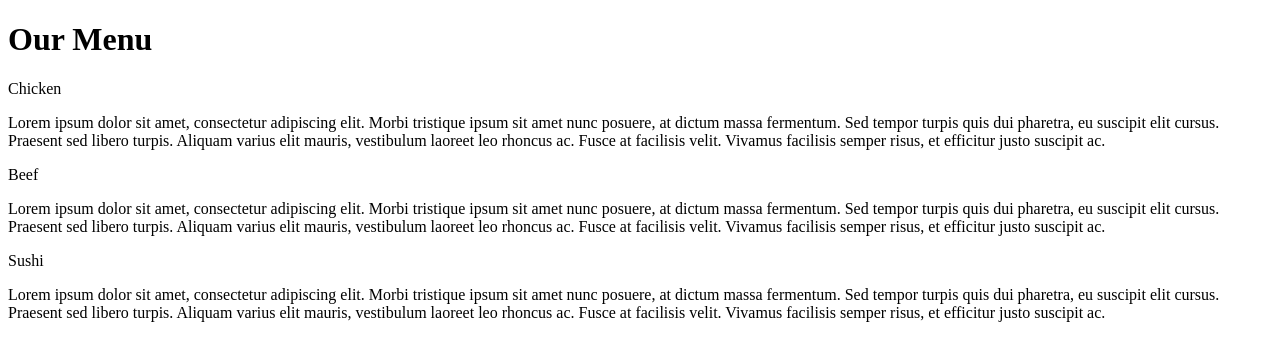
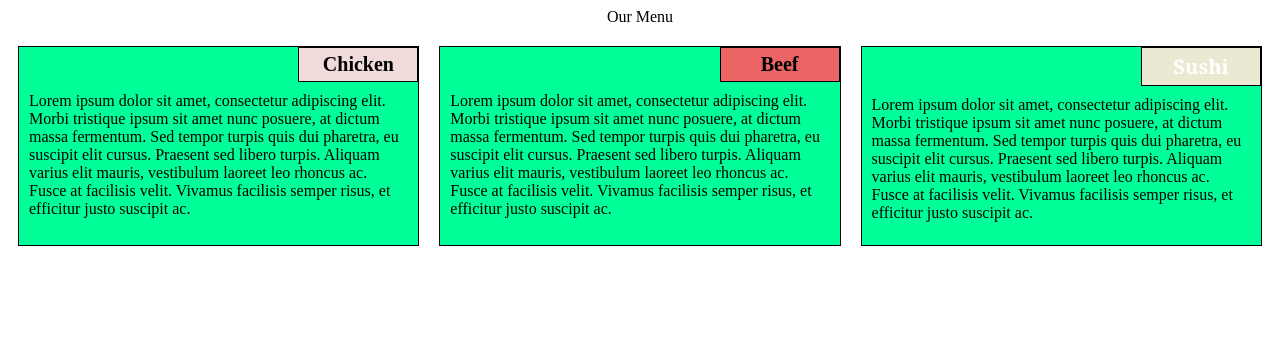
Before and after one commit to Matzzc0re/Module2-Assignment, a plain HTML site: page index.html in a window 1280 px wide. Drawn offline with Linux system fonts and the light colour scheme.

Commit message:
Update index.html

```diff
--- a/index.html
+++ b/index.html
@@ -5,11 +5,11 @@
 
 	<meta name="viewport" content="width=device-width, initial-scale=1">
 
-	<link rel="stylesheet" type="text/css" href="css/styles.css">
+	<link rel="stylesheet" href="/css/style.css">
 	<title>Md2 Solution</title>
 </head>
 <body>
-	<h1>Our Menu</h1>
+	<center>	<h>Our Menu</h> </center>
 	<div class="row">
 	<div class="container col-lg-4 col-md-6 col-sm-12">
 		<section>
```
